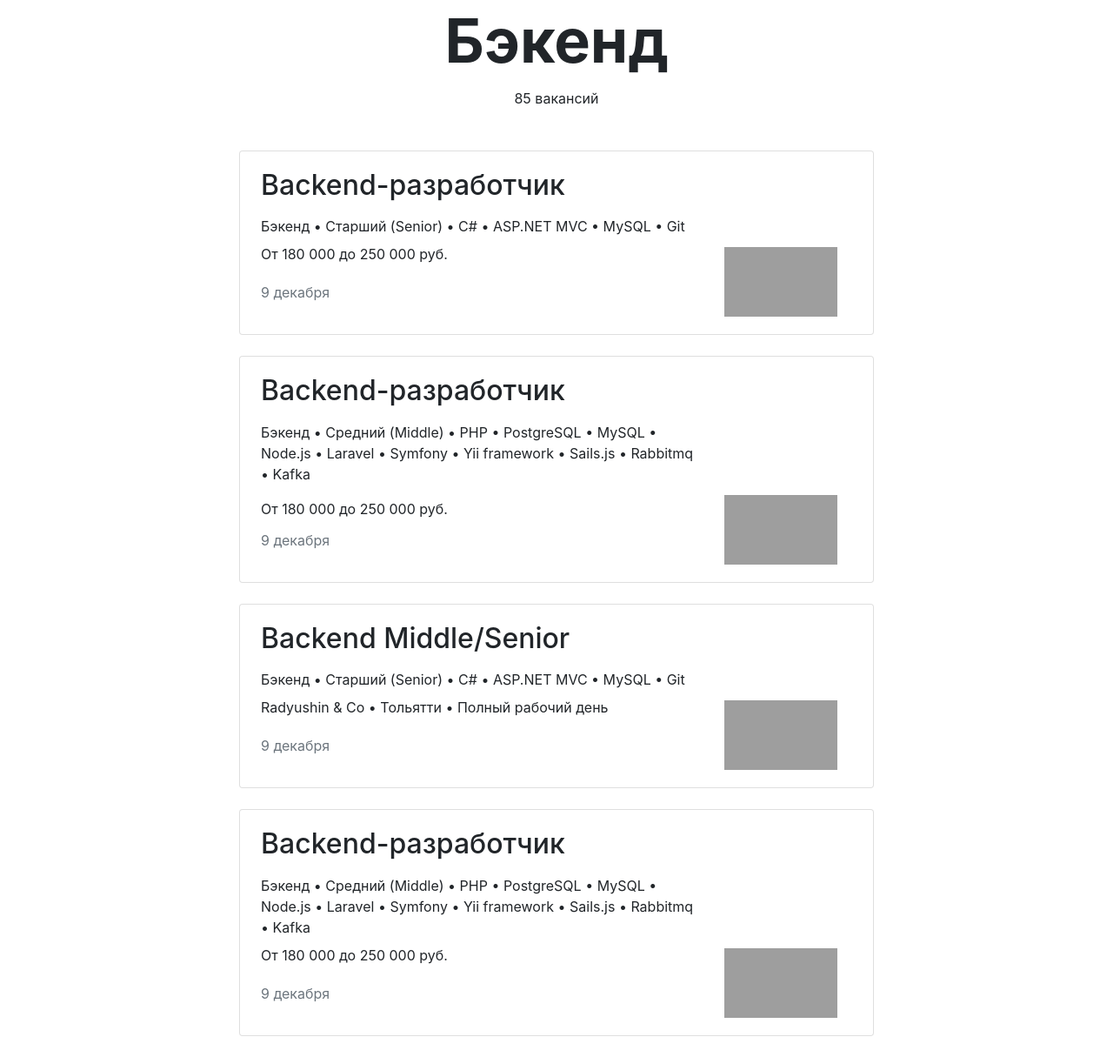
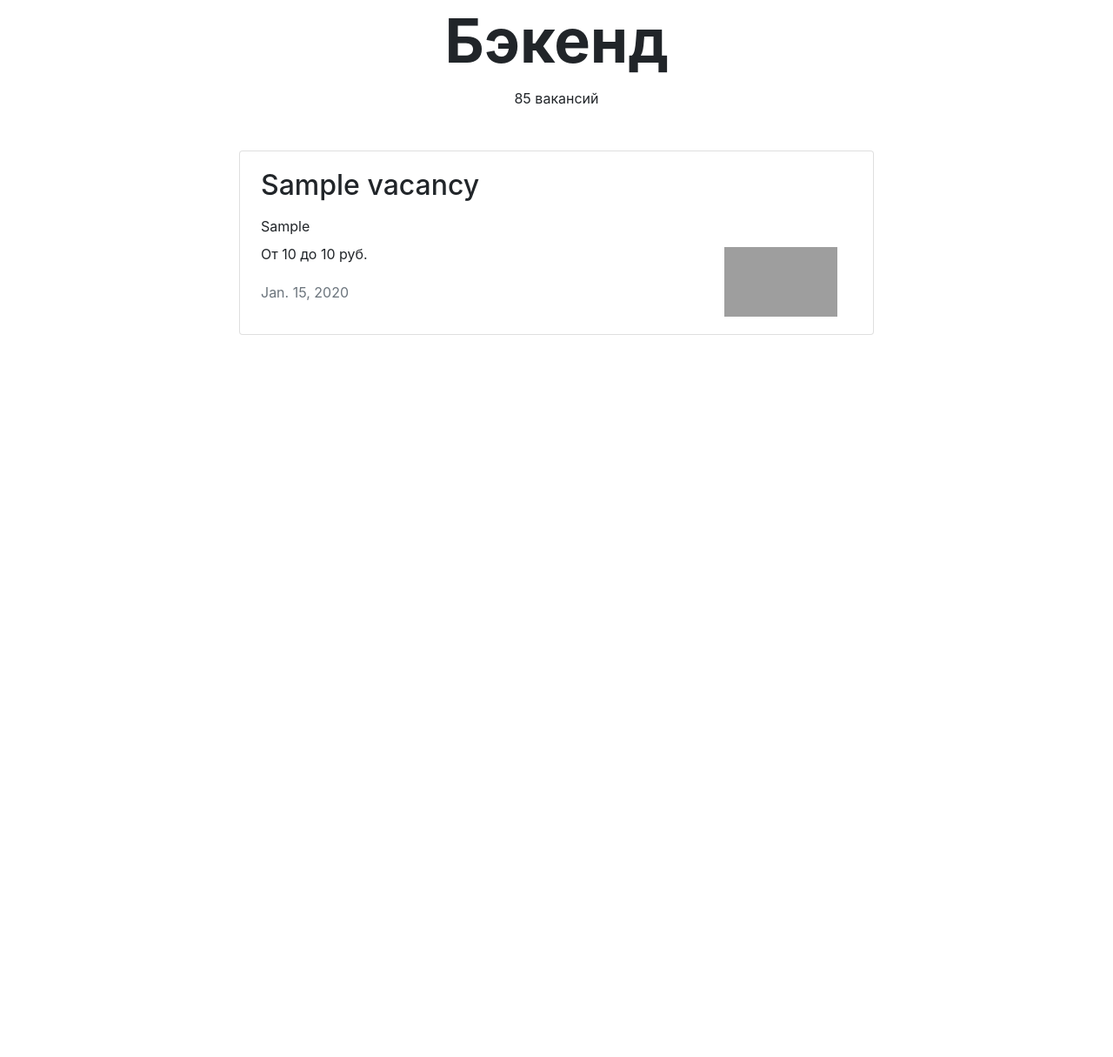
Before and after one commit to 350132377/project3, a Django app: page /vacancies/ in a window 1280 px wide. Shown: the part 139-1354 px from the top of the page at 87% size. After the commit the page ends 524 px from the top, so only its background shows below. Run offline with Django 3.2, Linux system fonts and the light colour scheme; tables that the repository leaves empty hold one stand-in row (values such as "Sample post"); some libraries are stand-ins or nearby versions; grey boxes are pictures that could not be loaded.

Commit message:
initial commit

```diff
--- a/baza_vakansiy_it/settings.py
+++ b/baza_vakansiy_it/settings.py
@@ -146,3 +146,5 @@ LOGGING = {
         },
     },
 }
+
+DATE_INPUT_FORMATS = ['%d-%m']
--- a/vacancies/templates/vacancies/vacancies.html
+++ b/vacancies/templates/vacancies/vacancies.html
@@ -35,14 +35,15 @@
       <p class="text-center pt-1">85 вакансий</p>
       <div class="row mt-5">
         <div class="col-12 col-lg-8 offset-lg-2 m-auto">
+          {% for vacancy in vacancies %}
           <div class="card mb-4">
             <div class="card-body px-4">
               <div class="row">
                 <div class="col-12 col-md-8 col-lg-9">
-                  <h2 class="h2 pb-2">Backend-разработчик</h2>
-                  <p class="mb-2">Бэкенд • Старший (Senior) • C# • ASP.NET MVC • MySQL • Git</p>
-                  <p>От 180 000 до 250 000 руб.</p>
-                  <p class="text-muted pt-1">9 декабря</p>
+                  <h2 class="h2 pb-2">{{ vacancy.title }}</h2>
+                  <p class="mb-2">{{ vacancy.skills }}</p>
+                  <p>От {{ vacancy.salary_min }} до {{ vacancy.salary_max }} руб.</p>
+                  <p class="text-muted pt-1">{{ vacancy.published_at }}</p>
                 </div>
                 <div class="col-12 col-md-4 col-lg-3 d-flex align-items-end">
                   <a href="#"><img src="https://place-hold.it/130x80" width="130" height="80" alt=""></a>
@@ -50,51 +51,7 @@
               </div>
             </div>
           </div>
-          <div class="card mb-4">
-            <div class="card-body px-4">
-              <div class="row">
-                <div class="col-12 col-md-8 col-lg-9">
-                  <h2 class="h2 pb-2">Backend-разработчик</h2>
-                  <p>Бэкенд • Средний (Middle) • PHP • PostgreSQL • MySQL • Node.js • Laravel • Symfony • Yii framework • Sails.js • Rabbitmq • Kafka</p>
-                  <p class="mb-2">От 180 000 до 250 000 руб.</p>
-                  <p class="text-muted pt-1">9 декабря</p>
-                </div>
-                <div class="col-12 col-md-4 col-lg-3 d-flex align-items-end">
-                  <a href="#"><img src="https://place-hold.it/130x80" width="130" height="80" alt=""></a>
-                </div>
-              </div>
-            </div>
-          </div>
-          <div class="card mb-4">
-            <div class="card-body px-4">
-              <div class="row">
-                <div class="col-12 col-md-8 col-lg-9">
-                  <h2 class="h2 pb-2">Backend Middle/Senior</h2>
-                  <p class="mb-2">Бэкенд • Старший (Senior) • C# • ASP.NET MVC • MySQL • Git</p>
-                  <p>Radyushin & Co • Тольятти • Полный рабочий день</p>
-                  <p class="text-muted pt-1">9 декабря</p>
-                </div>
-                <div class="col-12 col-md-4 col-lg-3 d-flex align-items-end">
-                  <a href="#"><img src="https://place-hold.it/130x80" width="130" height="80" alt=""></a>
-                </div>
-              </div>
-            </div>
-          </div>
-          <div class="card mb-4">
-            <div class="card-body px-4">
-              <div class="row">
-                <div class="col-12 col-md-8 col-lg-9">
-                  <h2 class="h2 pb-2">Backend-разработчик</h2>
-                  <p class="mb-2">Бэкенд • Средний (Middle) • PHP • PostgreSQL • MySQL • Node.js • Laravel • Symfony • Yii framework • Sails.js • Rabbitmq • Kafka</p>
-                  <p>От 180 000 до 250 000 руб.</p>
-                  <p class="text-muted pt-1">9 декабря</p>
-                </div>
-                <div class="col-12 col-md-4 col-lg-3 d-flex align-items-end">
-                  <a href="#"><img src="https://place-hold.it/130x80" width="130" height="80" alt=""></a>
-                </div>
-              </div>
-            </div>
-          </div>
+          {% endfor %}
         </div>
       </div>
     </section>
--- a/vacancies/views.py
+++ b/vacancies/views.py
@@ -20,4 +20,7 @@ def vacancies_frontend_view(request):
     return render(request, 'vacancies/vacancy.html')
 
 def company_view(request):
-    return render(request, 'vacancies/company.html')
+    return render(request, 'vacancies/company.html', context={
+        'company': Company.objects.get(pk=6),
+        'vacancies': Vacancy.objects.filter(company_id=6),
+    })
```
Also changed, not shown: vacancies/templates/vacancies/company.html (+10 -37 lines).
